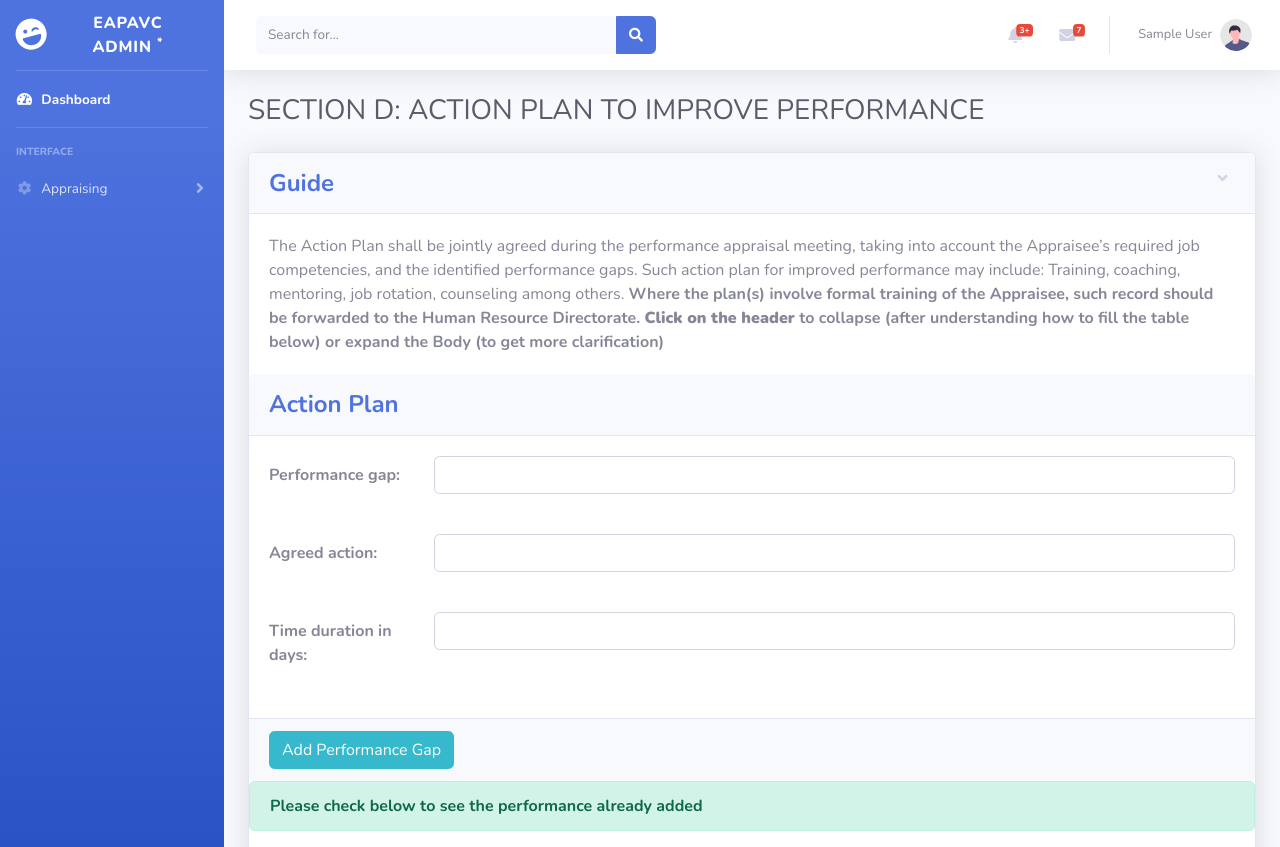
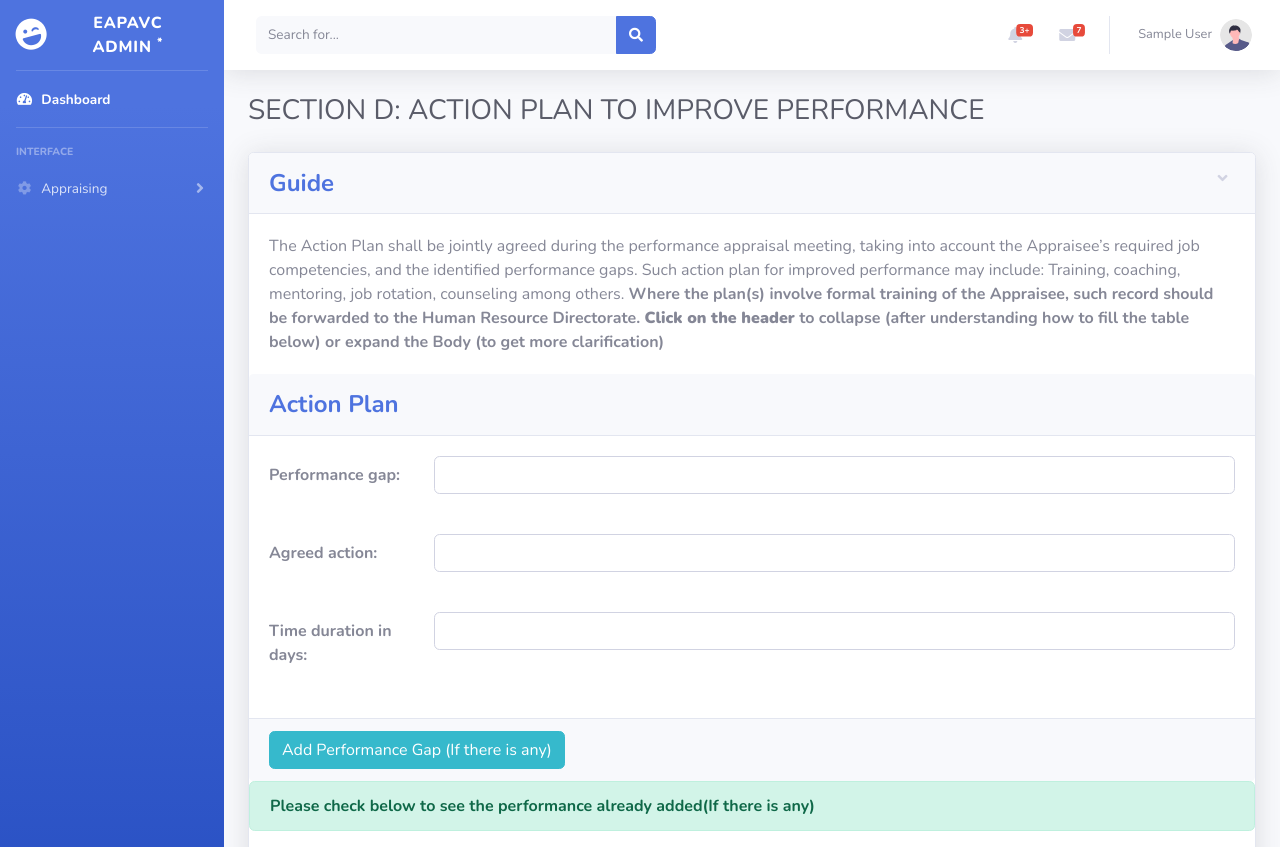
Before and after one commit to tdann/appraisal, a Django app: page /act/1 in a window 1280 px wide. Shown: the top 847 px of the page. Run offline with Django 3.2, Linux system fonts and the light colour scheme; the visitor is signed in with stand-in values (Sample User, id 1); data that the repository does not hold is empty; some libraries are stand-ins or nearby versions.

Commit message:
Successes on 7th/sept/2021

```diff
--- a/staffappraisal/views.py
+++ b/staffappraisal/views.py
@@ -244,7 +244,7 @@ class ListCompetenceView(ListView):
         """
             Return only the competences where the currently logged in user is the head
         """
-        queryset = Competence.objects.filter(user__profile__department__faculty__faculty_head=self.request.user)
+        queryset = Competence.objects.filter(user__profile__department__faculty__faculty_head=self.request.user,appraiseecomment__appraisercomment__comment_justification__isnull=True)
         return queryset
 
 """
--- a/templates/supervisor/action.html
+++ b/templates/supervisor/action.html
@@ -49,11 +49,11 @@
             {% endfor %}
     </div>
     <div class="card-footer">
-        <button type="submit" class="btn btn-info">Add Performance Gap</button>
+        <button type="submit" class="btn btn-info">Add Performance Gap (If there is any)</button>
     </div>
     {% comment %} {{ form }} {% endcomment %}
 </form>
-<p class="alert alert-success">Please check below to see the performance already added</p>
+<p class="alert alert-success">Please check below to see the performance already added(If there is any)</p>
 <table class="table table-bordered" id="dataTable" width="100%" cellspacing="0">
     <thead>
         <tr>
```
